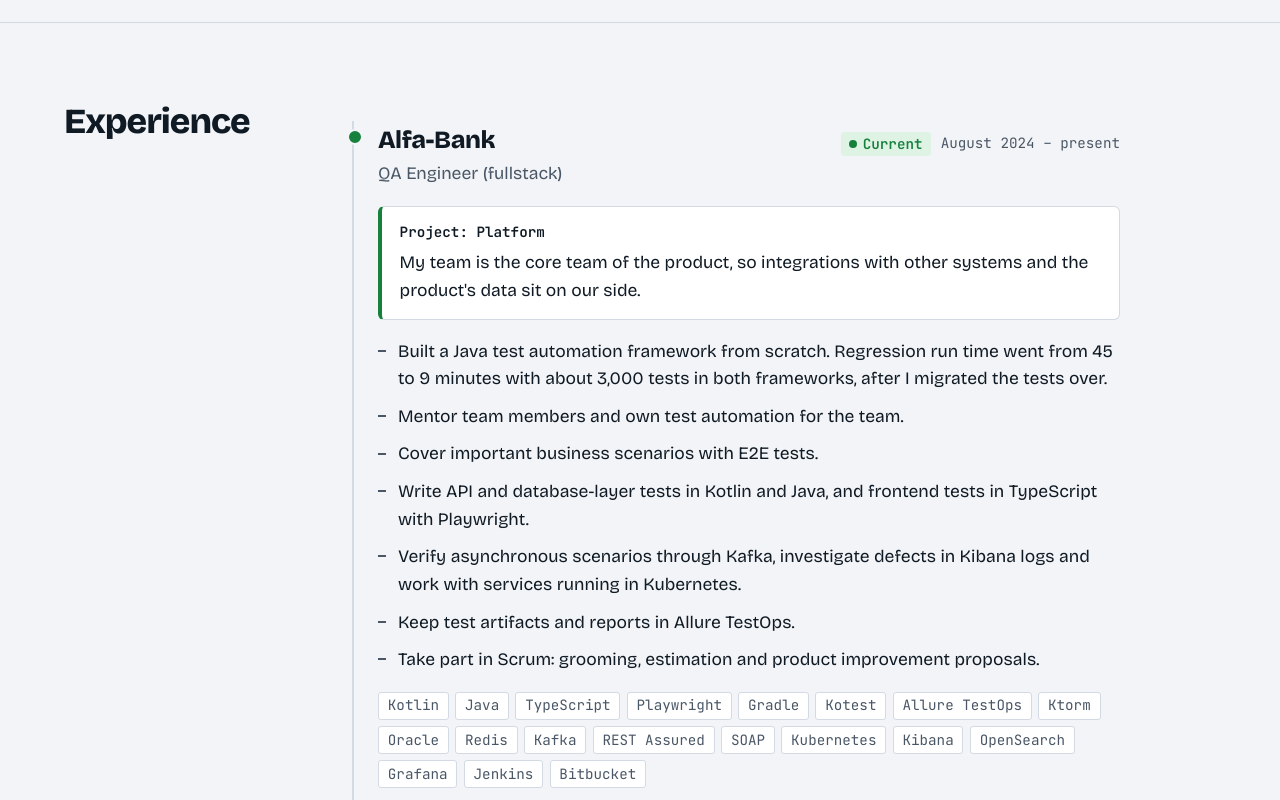
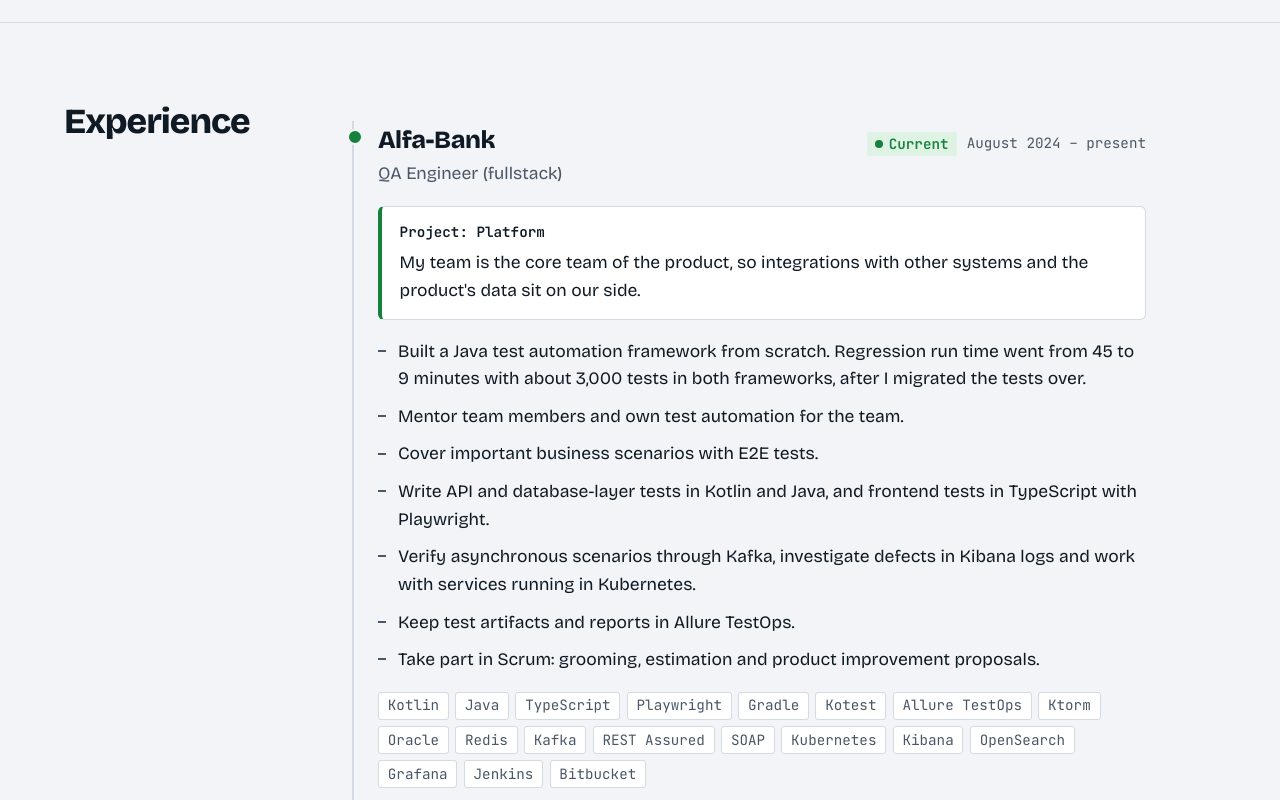
Before and after one commit to beonyc/myresume, a plain HTML site: page site/index.html in a window 1280 px wide. Shown: the part 980-1780 px from the top of the page. Drawn offline with Linux system fonts and the light colour scheme.

Commit message:
Give Skills, Education, Contacts and Experience blocks the same width

```diff
--- a/site/css/sections.css
+++ b/site/css/sections.css
@@ -46,7 +46,7 @@
 @media (min-width: 40rem) { .facts__row { grid-template-columns: 8rem 1fr; gap: 1.5rem; } }
 
 /* Experience: pipeline timeline */
-.jobs { position: relative; display: grid; gap: 2.5rem; max-width: 48rem; padding-left: 1.5rem; border-left: 2px solid var(--line); }
+.jobs { position: relative; display: grid; gap: 2.5rem; max-width: calc(48rem + 1.5rem + 2px); padding-left: 1.5rem; border-left: 2px solid var(--line); }
 .job { position: relative; display: grid; gap: 1.1rem; }
 .job::before {
   content: ""; position: absolute; left: calc(-1.5rem - 7px); top: 0.55rem;
@@ -107,3 +107,6 @@
   font-family: var(--font-sans); font-size: var(--step-0); font-weight: 700; color: var(--ink);
   padding-left: 0.6rem; border-left: 3px solid var(--pass);
 }
+
+/* One width for all boxed blocks (Skills, Education, Contacts, Experience) */
+#contacts .section__body { max-width: 48rem; }
```
